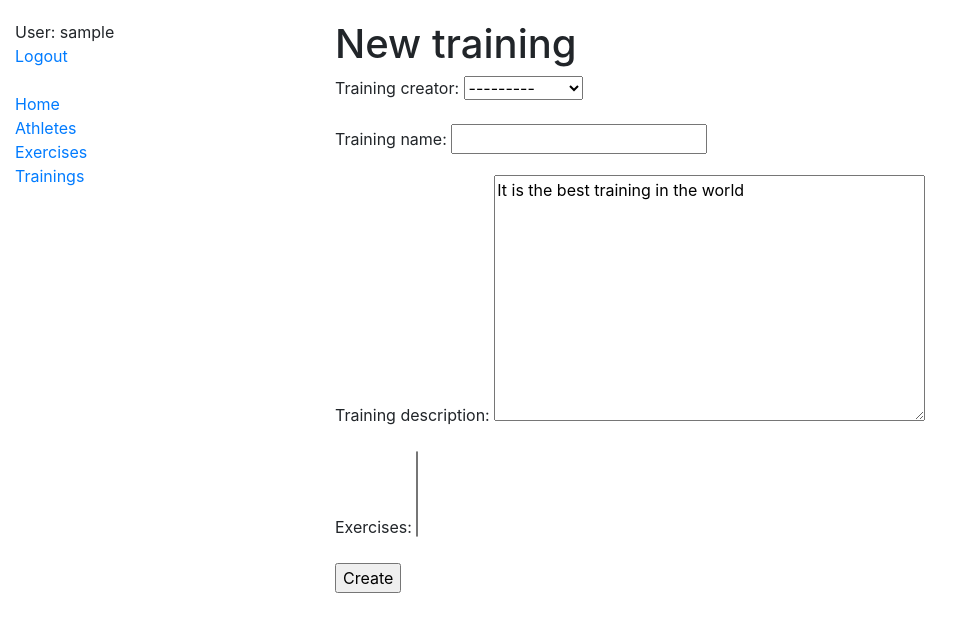
After one commit to Polyakiv-Andrey/sports-training, a Django app: page /gym/training/create/ in a window 1280 px wide. The commit adds this page. Shown: the top 632 px of the page, without its empty margins (0-973 px from the left). Run offline with Django 4.2, Linux system fonts and the light colour scheme; the visitor is signed in with stand-in values (Sample User, id 1); data comes from the database, SQL or seed files in the repository; data that the repository does not hold is empty.

Commit message:
added creation form for trainings

```diff
--- a/gym/urls.py
+++ b/gym/urls.py
@@ -11,6 +11,7 @@ urlpatterns = [
     path("exercise/create/", ExerciseCreateView.as_view(), name="exercise-create"),
     path("training/", TrainingListView.as_view(), name="training-list"),
     path("training/<int:pk>/", TrainingDetailView.as_view(), name="training-detail"),
+    path("training/create/", TrainingCreateView.as_view(), name="training-create"),
 ]
 
 
--- a/gym/views.py
+++ b/gym/views.py
@@ -55,3 +55,9 @@ class TrainingListView(LoginRequiredMixin, generic.ListView):
 
 class TrainingDetailView(LoginRequiredMixin, generic.DetailView):
     model = Training
+
+
+class TrainingCreateView(LoginRequiredMixin, generic.CreateView):
+    model = Training
+    fields = "__all__"
+    success_url = reverse_lazy("gym:training-list")
--- /dev/null
+++ b/templates/gym/training_form.html
@@ -0,0 +1,10 @@
+{% extends 'base.html' %}
+
+{% block content %}
+  <h1>New training</h1>
+  <form action="" method="post" novalidate>
+  {% csrf_token %}
+  {{ form.as_p }}
+  <input type="submit" value="Create">
+  </form>
+{% endblock %}
--- a/templates/gym/training_list.html
+++ b/templates/gym/training_list.html
@@ -1,7 +1,10 @@
 {% extends 'base.html' %}
 
 {% block content %}
-  <h1>Trainings</h1>
+  <h1>
+    Trainings
+  <a style="float: right" href="{% url 'gym:training-create' %}">+</a>
+  </h1>
   {% if training_list %}
     {% for training in training_list %}
       <ul>
```
